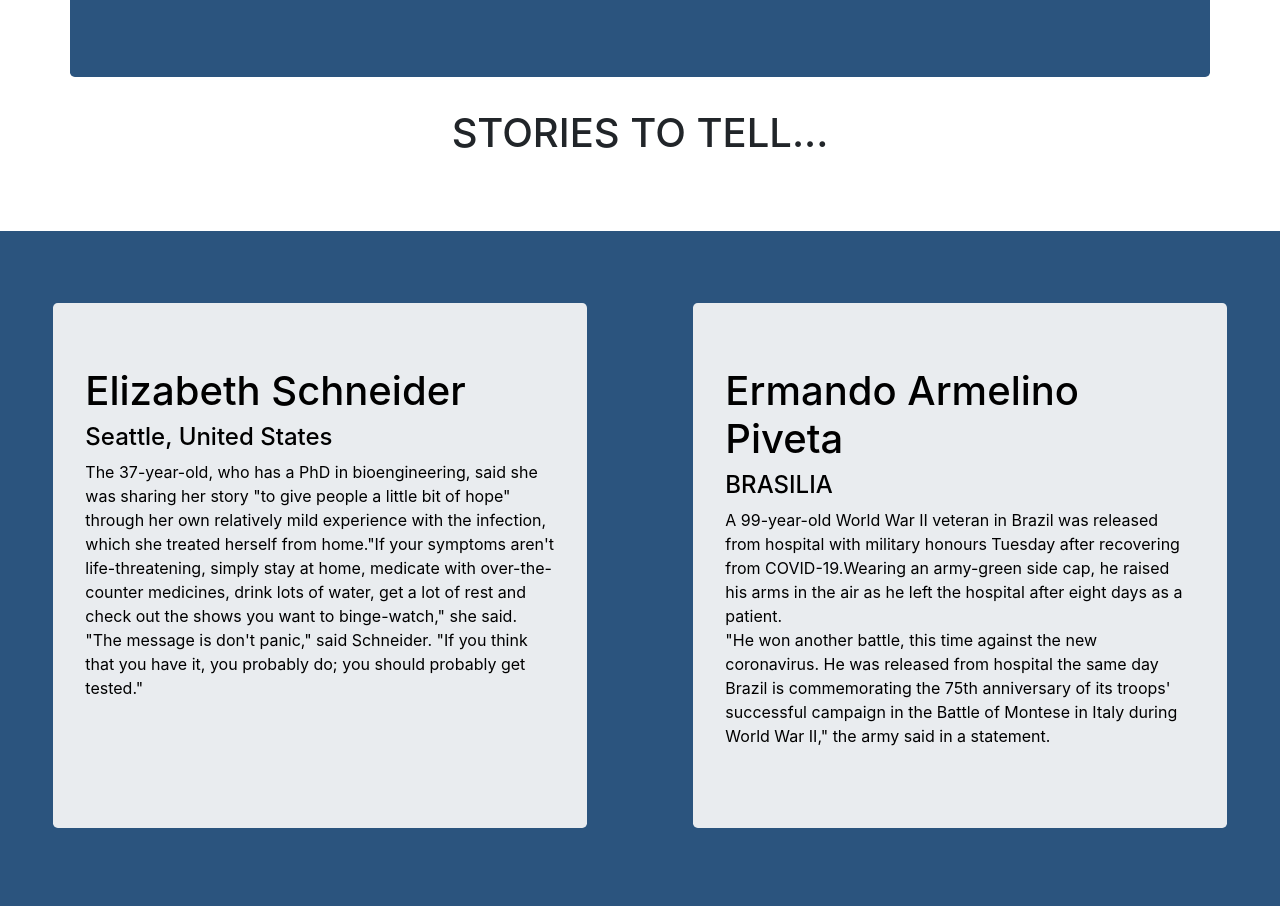
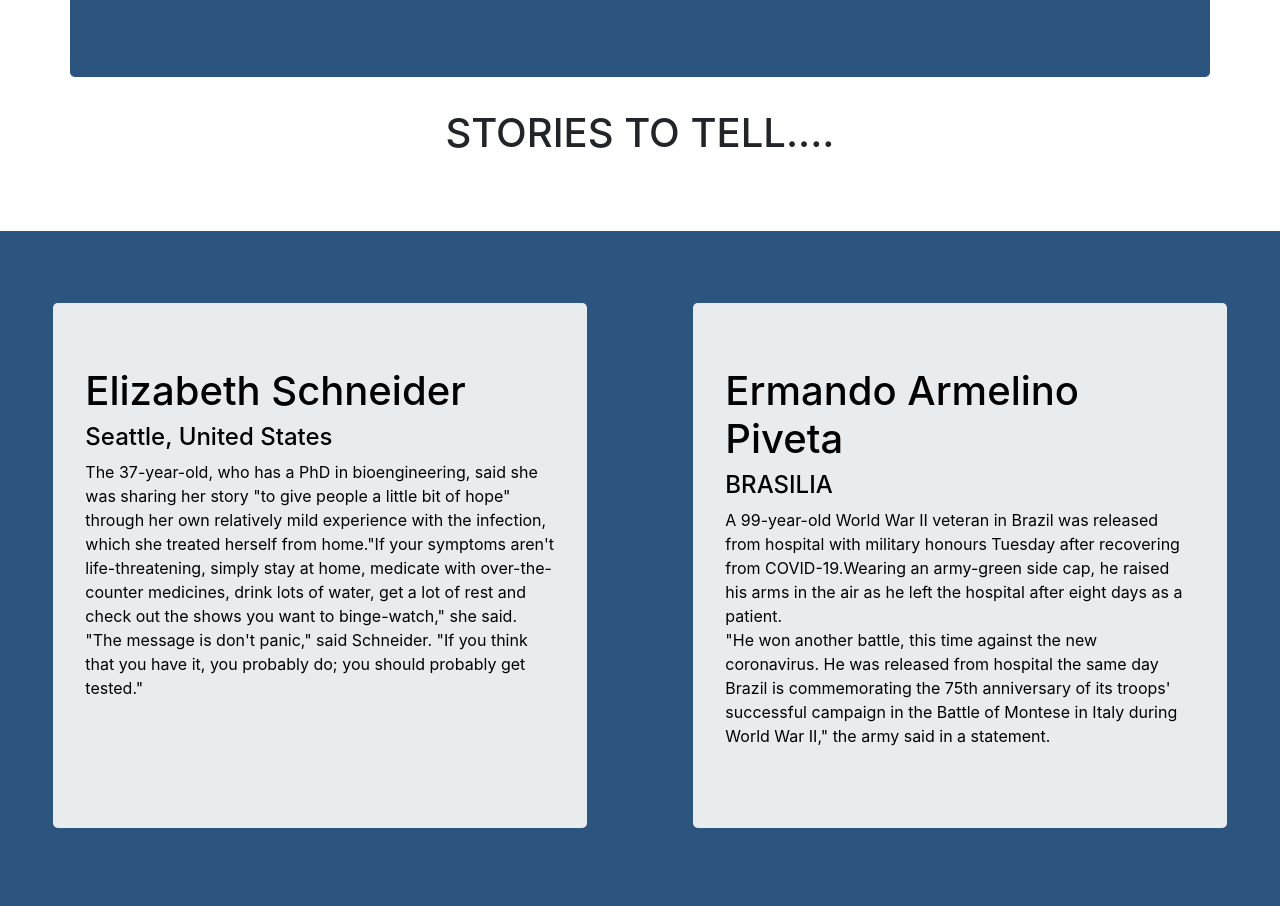
Before and after one commit to ayushi-1408/Task1-hybrid-multi-cloud-, a plain HTML site: page index.html in a window 1280 px wide. Shown: the part 959-1865 px from the top of the page. Drawn offline with nearby package versions, Linux system fonts and the light colour scheme.

Commit message:
Update index.html

```diff
--- a/index.html
+++ b/index.html
@@ -157,7 +157,7 @@ font-size: 18px;
 <p style="font-size: 20px ; ">Our goal is to ensure that billion people can get connected to their loved ones who are suffering from COVID-19. Those who are having problem in communicating to the affected ones they can connect here through Video calls. We will also provide the latest updates of the patients, the list of the patience of each country with thier valid information including their names, place, address so that their relatives can get proper information about their dear ones.
 <br>You cam pay tribute to corona warriors by delivering your messages and songs to them... </p></div>
 
-<div class="col-sm-12 "> <h1 style="text-align: center;" >STORIES TO TELL...</h1></div>
+<div class="col-sm-12 "> <h1 style="text-align: center;" >STORIES TO TELL....</h1></div>
 
     <div class="container-fluid" style="background: #2B547E;color: black;margin-top: 74px; margin-bottom: 74px;">
       <br><br><br>
```
